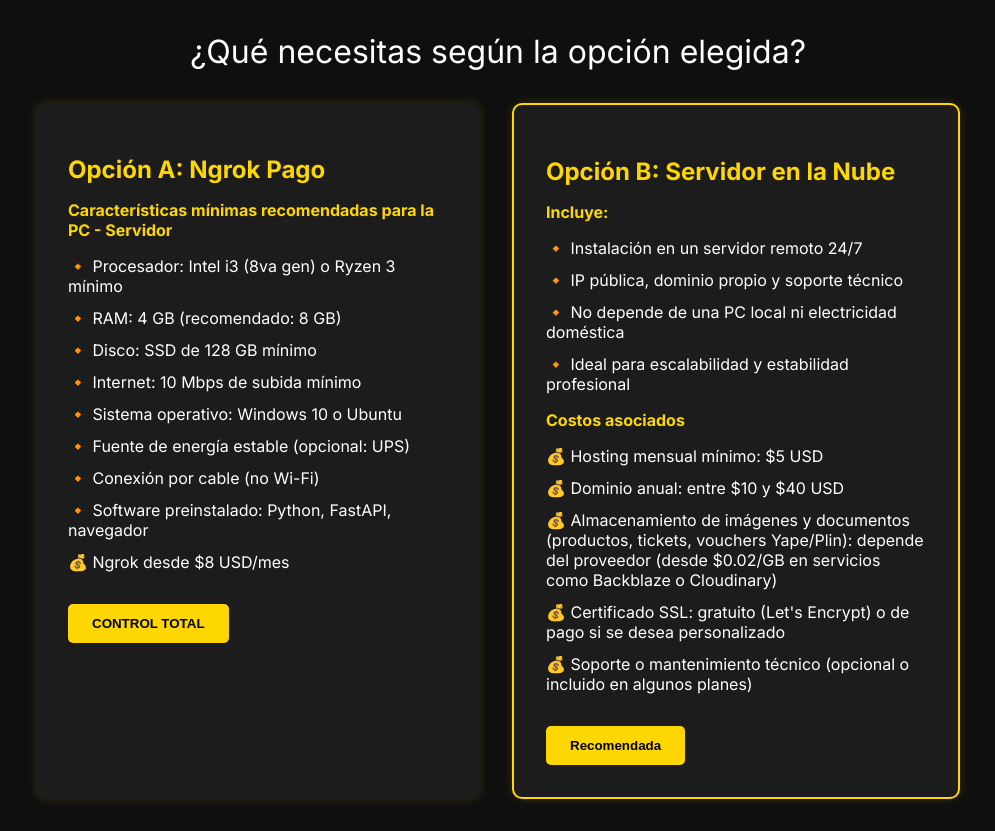
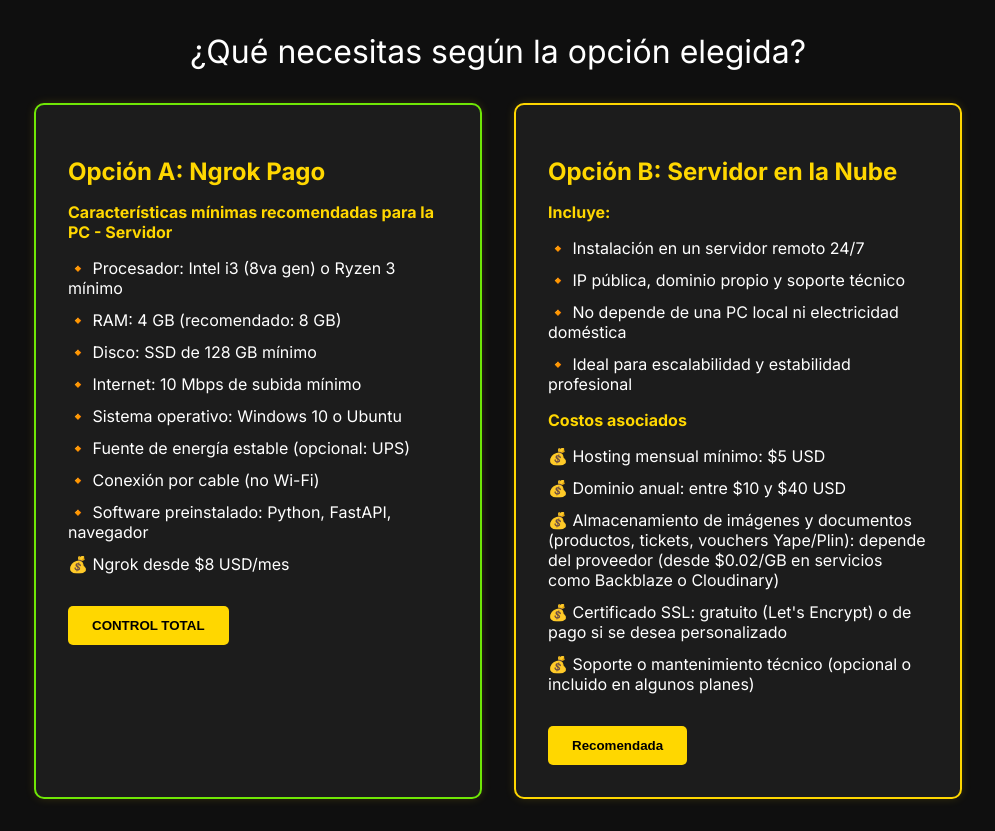
Before and after one commit to SoyDuilio/store, a FastAPI app: page /servidor in a window 1280 px wide. Shown: the whole page, without its empty margins (142-1137 px from the left). Run offline with FastAPI, Linux system fonts and the light colour scheme.

Commit message:
Servidor
Local

```diff
--- a/app/templates/servidor.html
+++ b/app/templates/servidor.html
@@ -46,6 +46,9 @@
     .destacado {
       border: 2px solid #ffd700;
     }
+    .control {
+      border: 2px solid #6fe706;
+    }
     .boton {
       background: #ffd700;
       color: #000;
@@ -68,7 +71,7 @@
   <div class="titulo">¿Qué necesitas según la opción elegida?</div>
 
   <div class="planes">
-    <div class="plan">
+    <div class="plan control">
       <h2>Opción A: Ngrok Pago</h2>
       <div class="subtitulo">Características mínimas recomendadas para la PC - Servidor</div>
       <ul>
```
